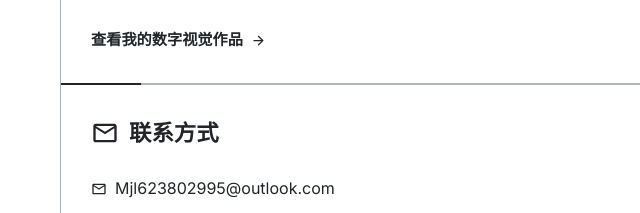
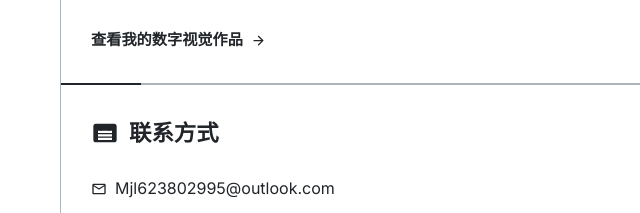
Before and after one commit to MJLan2002/MJLan2002.github.io, a plain HTML site: page index.html in a window 1280 px wide. Shown: the part 2462-2675 px from the top of the page, 0-640 px from the left. Drawn offline with Linux system fonts and the light colour scheme.

Commit message:
Update index.html

```diff
--- a/index.html
+++ b/index.html
@@ -350,7 +350,9 @@
                 <div class="content-card fade-in mech-border-top">
                     <h3>
                         <svg class="svg-icon svg-icon-lg" viewBox="0 0 24 24">
-                            <path d="M20 4H4c-1.1 0-1.99.9-1.99 2L2 18c0 1.1.9 2 2 2h16c1.1 0 2-.9 2-2V6c0-1.1-.9-2-2-2zm0 14H4V8l8 5 8-5v10zm-8-7L4 6h16l-8 5z"/>
+                          <path d="M20 4H4c-1.1 0-1.99.9-1.99 2L2 18c0 1.1.9 2 2 2h16c1.1 0 2-.9 2-2V6c0-1.1-.9-2-2-2zm-2 14H6v-2h12v2zm0-3H6v-2h12v2zm0-3H6v-2h12v2z"/>
+                          <circle cx="8.5" cy="8.5" r="1.5"/>
+                          <circle cx="15.5" cy="8.5" r="1.5"/>
                         </svg>
                         联系方式
                     </h3>
```
